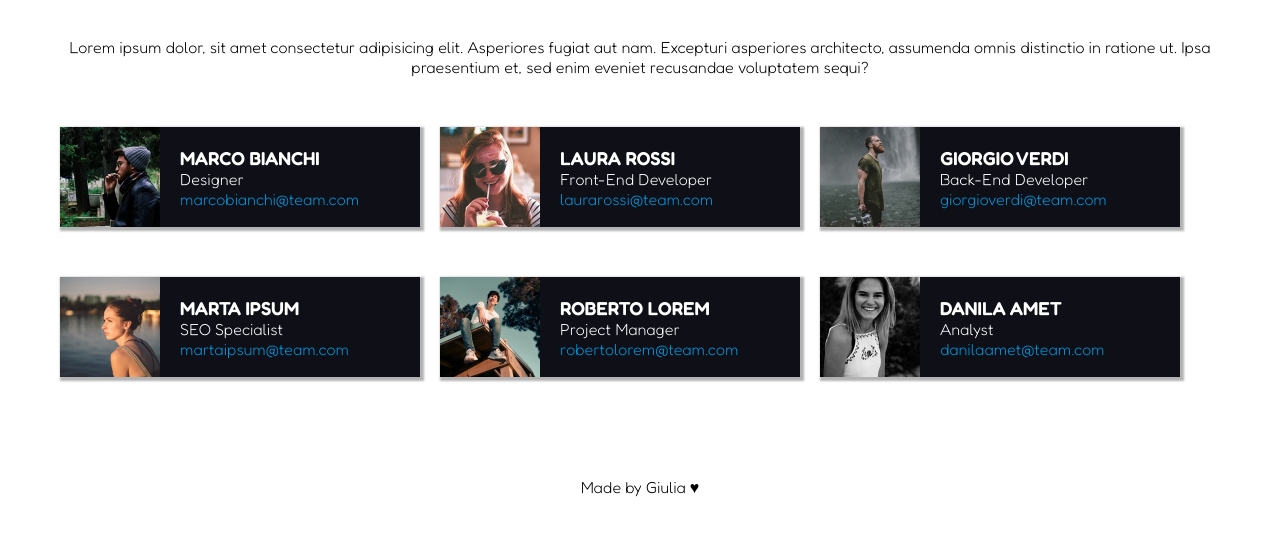
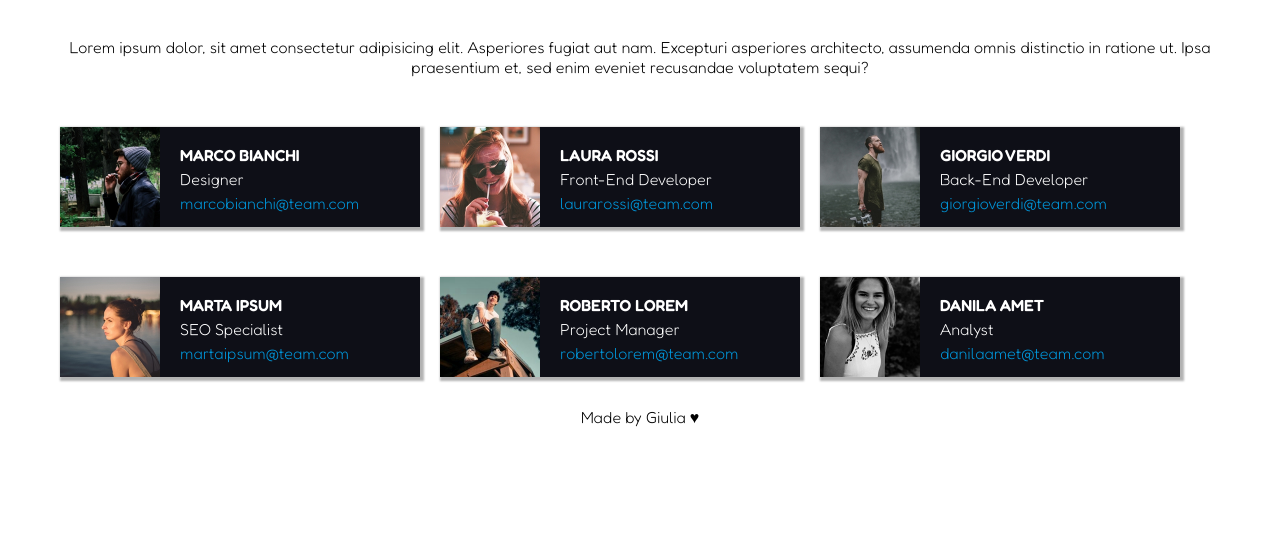
Before and after one commit to GiuliaSetti/html-css-float-cards, a plain HTML site: page index.html in a window 1280 px wide. Shown: the part 72-608 px from the top of the page. Drawn offline with Linux system fonts and the light colour scheme.

Commit message:
ProvadiCorrezione

```diff
--- a/css/style.css
+++ b/css/style.css
@@ -8,6 +8,12 @@ body{
     max-width: 1200px;
     margin: 0 auto;
     font-family: 'Fredoka', sans-serif;
+}
+
+.clearfix::after{
+    content: '';
+    clear: both;
+    display: block;
 }
 
 /* titolo e paragrafo */
@@ -29,17 +35,14 @@ span{
     display: block;
 }
 
-.container::after {
-    content: '';
-    clear: both;
-    display: block;
-}
+
 
 /* card general */
 
 .card{
     float: left;
     width: calc(100%/3 - 40px);
+    min-width: 360px;
 
     background-color: #0e0f17;
     color: white;
@@ -60,13 +63,17 @@ span{
 /* card info */
 
 .info{
-    padding-top: 20px;
+    padding-top: 18px;
     padding-left: 120px;
+}
+
+.info > div{
+    padding-top: 4px;
 }
 
 /* modifica link */
 
-span > a{
+div > a{
     text-decoration: none;
     color: #0096da;
 }
@@ -74,6 +81,6 @@ span > a{
 /* footer */
 
 footer{
-    margin-top: 100px;
+    padding: 30px;
     text-align: center;
 }
--- a/index.html
+++ b/index.html
@@ -28,39 +28,39 @@
 
     <!-- main -->
 
-    <main class="container">
+    <main class="container clearfix">
 
         <!-- prima riga -->
 
-        <div class="rowone">
+        <div class="rowone clearfix">
 
             <!-- primacard -->
 
-            <div class="card">
+            <div class="card clearfix">
                 <img src="img/male1.png" alt="malepicture1">
                 <div class="info">
-                    <h3>MARCO BIANCHI</h3>
-                    <span>Designer</span>
-                    <span><a href="">marcobianchi@team.com</a></span>
+                    <strong>MARCO BIANCHI</strong>
+                    <div>Designer</div>
+                    <div><a href="">marcobianchi@team.com</a></div>
                 </div>
             </div>
 
             <!-- /primacard -->
 
-            <div class="card">
+            <div class="card clearfix">
                 <img src="img/female1.png" alt="femalepicture1">
                 <div class="info">
-                    <h3>LAURA ROSSI</h3>
-                    <span>Front-End Developer</span>
-                    <span><a href="">laurarossi@team.com</a></span>
+                    <strong>LAURA ROSSI</strong>
+                    <div>Front-End Developer</div>
+                    <div><a href="">laurarossi@team.com</a></div>
                 </div>
             </div>
-            <div class="card">
+            <div class="card clearfix">
                 <img src="img/male2.png" alt="malepicture3">
                 <div class="info">
-                    <h3>GIORGIO VERDI</h3>
-                    <span>Back-End Developer</span>
-                    <span><a href="">giorgioverdi@team.com</a></span>
+                    <strong>GIORGIO VERDI</strong>
+                    <div>Back-End Developer</div>
+                    <div><a href="">giorgioverdi@team.com</a></div>
                 </div>
             </div>
         </div>
@@ -69,35 +69,35 @@
 
         <!-- seconda riga -->
 
-        <div class="rowtwo">
+        <div class="rowtwo clearfix">
 
             <!-- primacard2 -->
 
-            <div class="card">
+            <div class="card clearfix">
                 <img src="img/female2.png" alt="malepicture1">
                 <div class="info">
-                    <h3>MARTA IPSUM</h3>
-                    <span>SEO Specialist</span>
-                    <span><a href="">martaipsum@team.com</a></span>
+                    <strong>MARTA IPSUM</strong>
+                    <div>SEO Specialist</div>
+                    <div><a href="">martaipsum@team.com</a></div>
                 </div>
             </div>
 
             <!-- /primacard2 -->
 
-            <div class="card">
+            <div class="card clearfix">
                 <img src="img/male3.png" alt="femalepicture1">
                 <div class="info">
-                    <h3>ROBERTO LOREM</h3>
-                    <span>Project Manager</span>
-                    <span><a href="">robertolorem@team.com</a></span>
+                    <strong>ROBERTO LOREM</strong>
+                    <div>Project Manager</div>
+                    <div><a href="">robertolorem@team.com</a></div>
                 </div>
             </div>
-            <div class="card">
+            <div class="card clearfix">
                 <img src="img/female3.png" alt="malepicture3">
                 <div class="info">
-                    <h3>DANILA AMET</h3>
-                    <span>Analyst</span>
-                    <span><a href="">danilaamet@team.com</a></span>
+                    <strong>DANILA AMET</strong>
+                    <div>Analyst</div>
+                    <div><a href="">danilaamet@team.com</a></div>
                 </div>
             </div>
         </div>
@@ -113,6 +113,8 @@
     <footer>
         <div class="sign">Made by Giulia &hearts;</div>
     </footer>
+
     <!-- /footer -->
+
 </body>
 </html>
```
